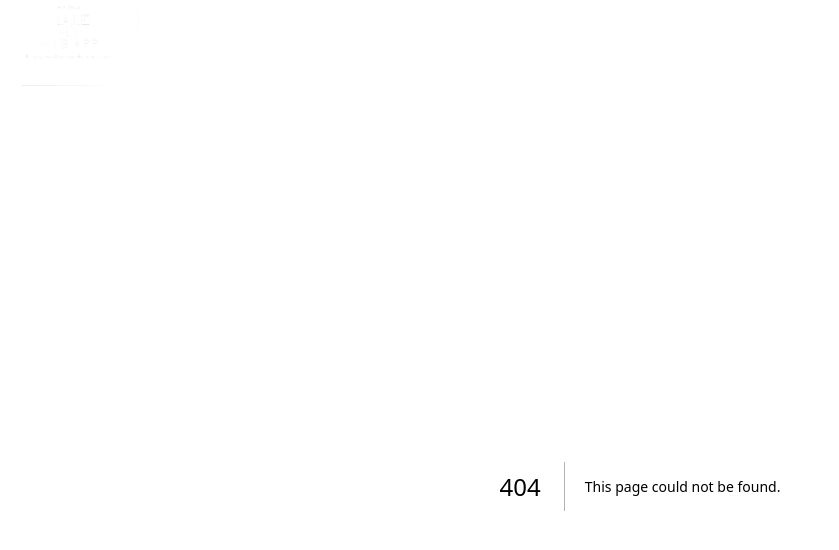
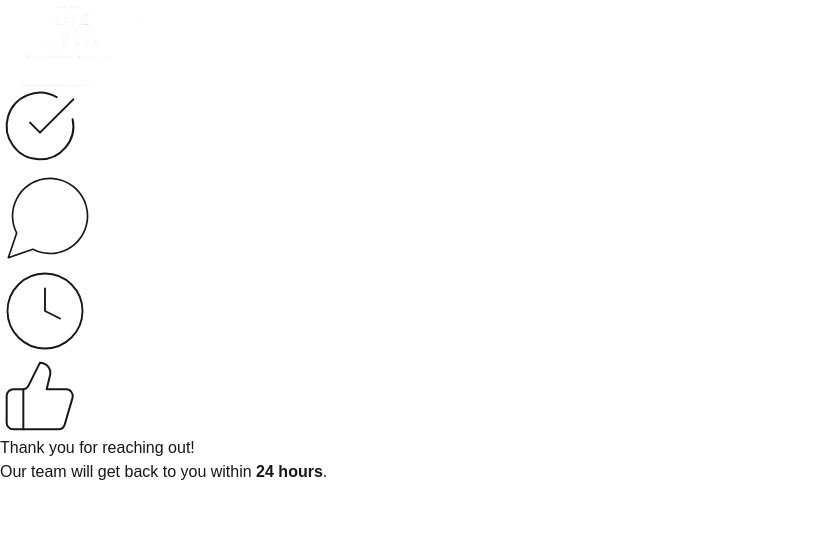
Before and after one commit to anushaAnu333/makemywebapp, a Next.js app: page /success in a window 1280 px wide. Before the commit this address had no page. Shown: the top 550 px of the page, without its empty margins (0-839 px from the left). Built offline with nearby package versions, Linux system fonts and the light colour scheme.

Commit message:
updated layout

```diff
--- a/src/app/contact/page.tsx
+++ b/src/app/contact/page.tsx
@@ -46,7 +46,7 @@ export default function ContactForm() {
           },
         });
 
-        routes.push("/");
+        routes.push("/success");
       } else {
         toast.error(result.error || "Something went wrong!");
       }
--- a/src/app/home/page.tsx
+++ b/src/app/home/page.tsx
@@ -98,7 +98,7 @@ const routes = useRouter()
           },
         });
 
-        routes.push("/");
+        routes.push("/success");
       } else {
         toast.error(result.error || "Something went wrong!");
       }
--- a/src/app/maintain/page.tsx
+++ b/src/app/maintain/page.tsx
@@ -88,7 +88,7 @@ export default function ProjectForm() {
           duration: 3000,
           style: { background: "#2c2c2c", color: "#fff", fontWeight: "bold" },
         });
-        router.push("/");
+        router.push("/success");
       } else {
         toast.error(result.error || "Something went wrong!");
       }
--- /dev/null
+++ b/src/app/success/layout.tsx
@@ -0,0 +1,32 @@
+"use client";
+
+import React from "react";
+import { CheckCircle, MessageCircle, Clock, ThumbsUp } from "lucide-react";
+
+function Layout({ children }: { children: React.ReactNode }) {
+  return (
+    <div className="text-white flex flex-col items-center">
+      <div className="fixed top-10 left-10 opacity-30">
+        <CheckCircle size={80} strokeWidth={0.6} />
+      </div>
+
+      <div className="fixed top-10 right-40 opacity-20">
+        <MessageCircle size={100} strokeWidth={0.4} />
+      </div>
+
+      <div className="fixed bottom-10 left-20 opacity-25">
+        <Clock size={90} strokeWidth={0.5} />
+      </div>
+
+      <div className="fixed bottom-10 right-20 opacity-30">
+        <ThumbsUp size={80} strokeWidth={0.6} />
+      </div>
+
+      <div className="w-full max-w-5xl px-6 md:px-12 py-12 overflow-auto">
+        {children}
+      </div>
+    </div>
+  );
+}
+
+export default Layout;
--- /dev/null
+++ b/src/app/success/page.tsx
@@ -0,0 +1,9 @@
+export default function Page() {
+  return (
+    <div className="flex items-center justify-center h-[80vh]  text-white">
+      <h1 className="text-2xl font-semibold text-center px-4">
+        Thank you for reaching out! <br /> Our team will get back to you within <strong>24 hours</strong>.
+      </h1>
+    </div>
+  );
+}
```
Also changed, not shown: src/app/maintain/layout.tsx (+31 -1 lines).
